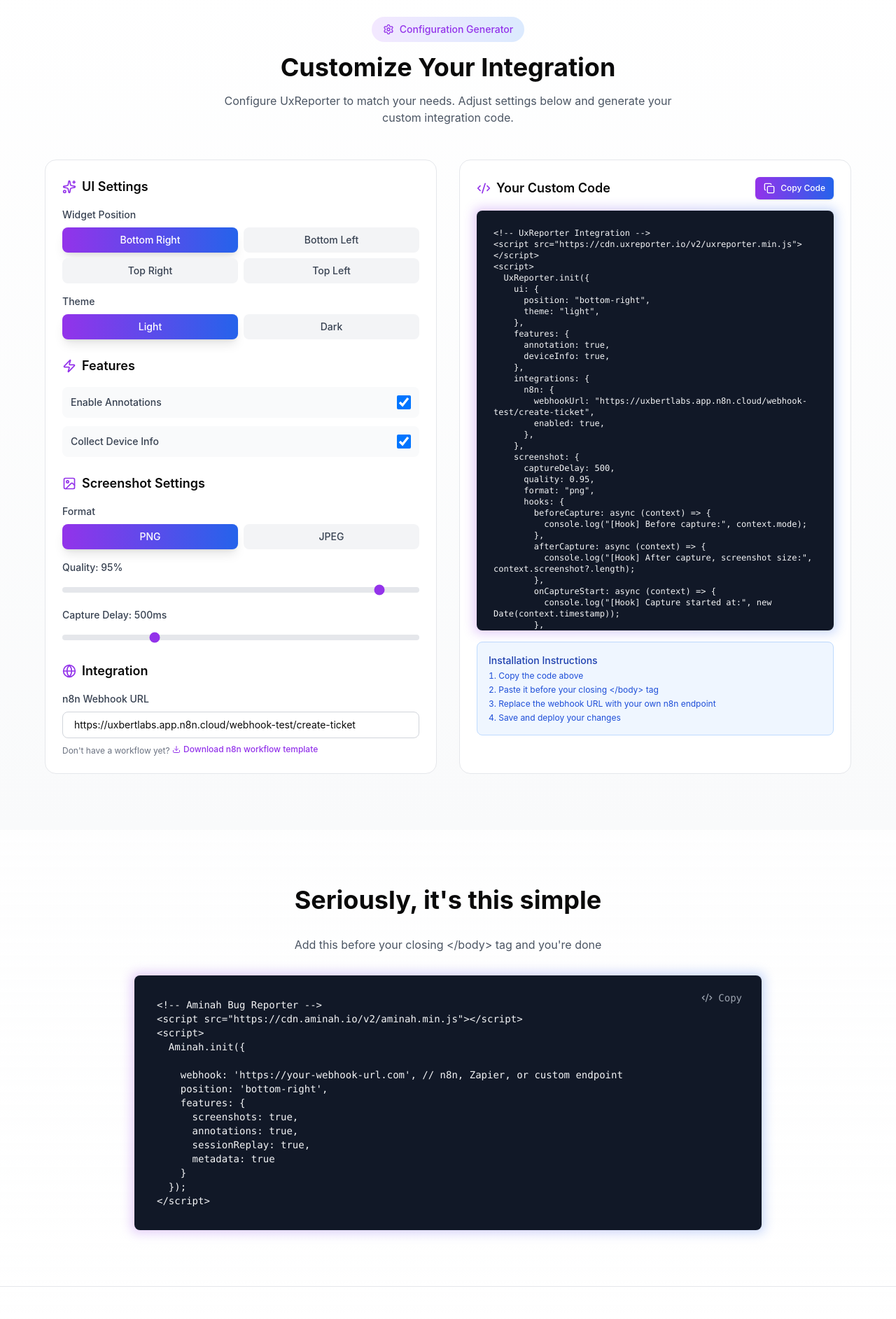
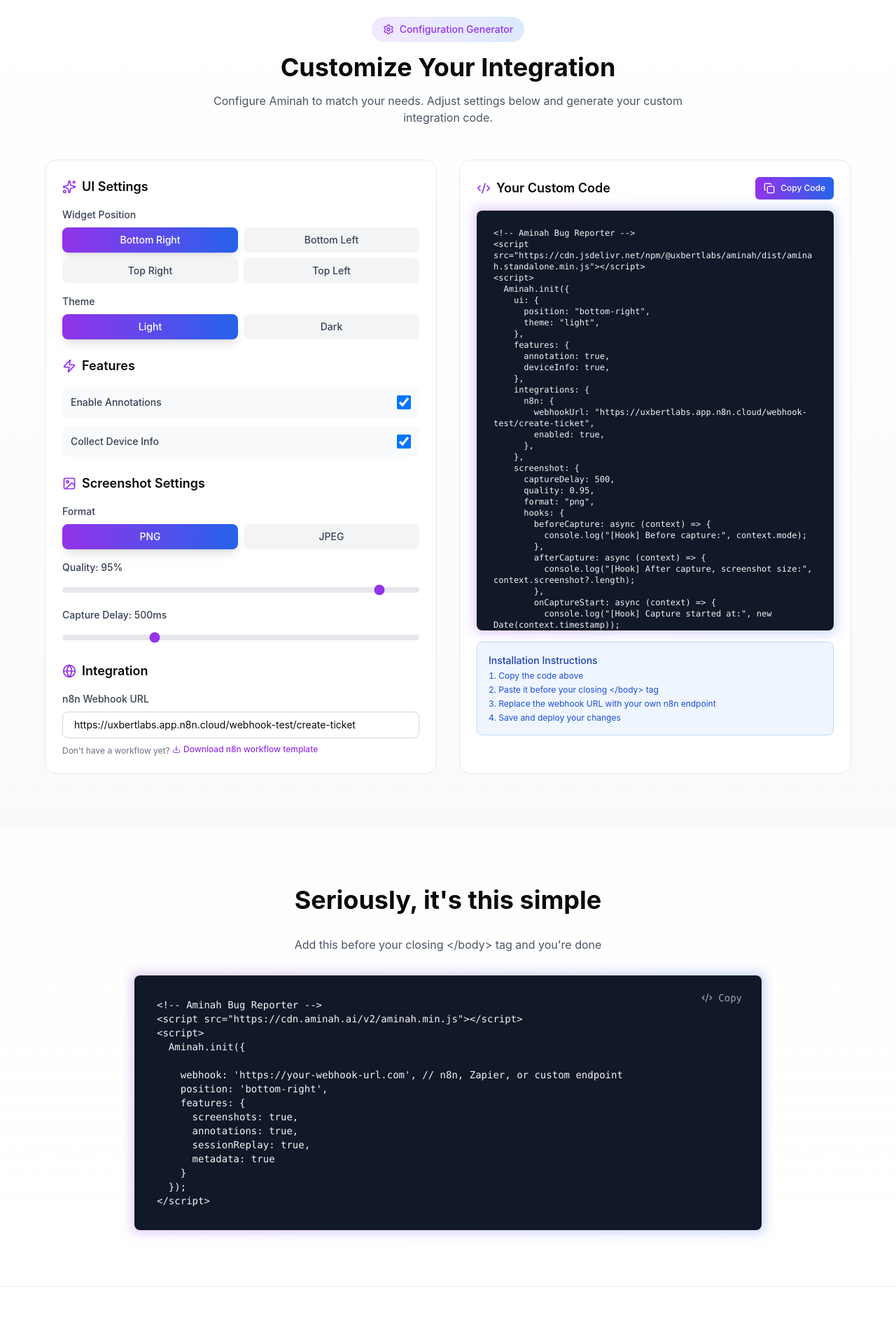
Before and after one commit to KernelCode/aminah.uxbert.ai, a React (Vite) app: page / in a window 1280 px wide. Shown: the part 2380-4265 px from the top of the page at 70% size. Built offline with nearby package versions, Linux system fonts and the light colour scheme.

Commit message:
fix: update URLs to use aminah.ai domain across HTML, robots.txt, sitemap.xml, and App.tsx

```diff
--- a/index.html
+++ b/index.html
@@ -21,17 +21,17 @@
     <meta name="revisit-after" content="7 days" />
 
     <!-- Canonical URL -->
-    <link rel="canonical" href="https://aminah.io" />
+    <link rel="canonical" href="https://aminah.ai" />
 
     <!-- Open Graph / Facebook -->
     <meta property="og:type" content="website" />
-    <meta property="og:url" content="https://aminah.io" />
+    <meta property="og:url" content="https://aminah.ai" />
     <meta property="og:title" content="Aminah - Bug Reporting Made Simple | Visual Bug Tracking Tool" />
     <meta
       property="og:description"
       content="Transform how your team handles bug reports. One line of code gives you visual annotations, automatic screenshots, and smart integrations with your favorite tools."
     />
-    <meta property="og:image" content="https://aminah.io/og-image.png" />
+    <meta property="og:image" content="https://aminah.ai/og-image.png" />
     <meta property="og:image:width" content="1200" />
     <meta property="og:image:height" content="630" />
     <meta property="og:image:alt" content="Aminah Bug Reporting Tool - Screenshot showing visual annotation features" />
@@ -40,13 +40,13 @@
 
     <!-- Twitter -->
     <meta name="twitter:card" content="summary_large_image" />
-    <meta name="twitter:url" content="https://aminah.io" />
+    <meta name="twitter:url" content="https://aminah.ai" />
     <meta name="twitter:title" content="Aminah - Bug Reporting Made Simple" />
     <meta
       name="twitter:description"
       content="Transform how your team handles bug reports. One line of code gives you visual annotations, automatic screenshots, and smart integrations."
     />
-    <meta name="twitter:image" content="https://aminah.io/twitter-image.png" />
+    <meta name="twitter:image" content="https://aminah.ai/twitter-image.png" />
     <meta name="twitter:image:alt" content="Aminah Bug Reporting Tool" />
     <meta name="twitter:creator" content="@uxbertlabs" />
     <meta name="twitter:site" content="@uxbertlabs" />
@@ -93,7 +93,7 @@
           "One-line installation",
           "Real-time collaboration"
         ],
-        "screenshot": "https://aminah.io/screenshot.png",
+        "screenshot": "https://aminah.ai/screenshot.png",
         "aggregateRating": {
           "@type": "AggregateRating",
           "ratingValue": "4.9",
@@ -107,8 +107,8 @@
         "@context": "https://schema.org",
         "@type": "Organization",
         "name": "Aminah",
-        "url": "https://aminah.io",
-        "logo": "https://aminah.io/logo.png",
+        "url": "https://aminah.ai",
+        "logo": "https://aminah.ai/logo.png",
         "sameAs": [
           "https://twitter.com/uxbertlabs",
           "https://github.com/uxbertlabs",
--- a/src/App.tsx
+++ b/src/App.tsx
@@ -55,10 +55,10 @@
   ];
 
   const generateConfigCode = () => {
-    return `<!-- UxReporter Integration -->
-<script src="https://cdn.uxreporter.io/v2/uxreporter.min.js"></script>
+    return `<!-- Aminah Bug Reporter -->
+<script src="https://cdn.jsdelivr.net/npm/@uxbertlabs/aminah/dist/aminah.standalone.min.js"></script>
 <script>
-  UxReporter.init({
+  Aminah.init({
     ui: {
       position: "${config.position}",
       theme: "${config.theme}",
@@ -112,7 +112,7 @@
   const downloadN8nWorkflow = () => {
     const link = document.createElement("a");
     link.href = "/n8n.workflow.json";
-    link.download = "uxreporter-n8n-workflow.json";
+    link.download = "n8n.workflow.json";
     document.body.appendChild(link);
     link.click();
     document.body.removeChild(link);
@@ -536,7 +536,7 @@
             </div>
             <h2 className="text-3xl sm:text-4xl font-bold mb-4">Customize Your Integration</h2>
             <p className="text-gray-600 max-w-2xl mx-auto">
-              Configure UxReporter to match your needs. Adjust settings below and generate your custom integration code.
+              Configure Aminah to match your needs. Adjust settings below and generate your custom integration code.
             </p>
           </div>
 
@@ -775,7 +775,7 @@
                 </Button>
               </div>
               <pre>{`<!-- Aminah Bug Reporter -->
-<script src="https://cdn.aminah.io/v2/aminah.min.js"></script>
+<script src="https://cdn.aminah.ai/v2/aminah.min.js"></script>
 <script>
   Aminah.init({
 
```
Also changed, not shown: public/robots.txt, 1 other file (tests, documents, lock files or other folders).
